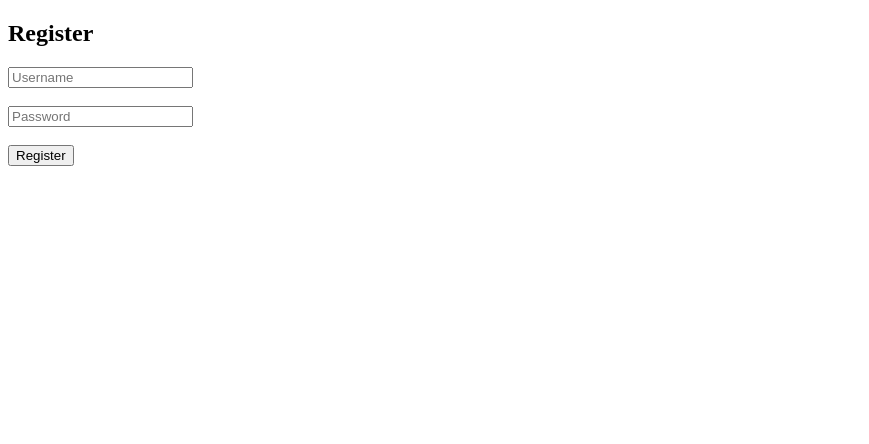
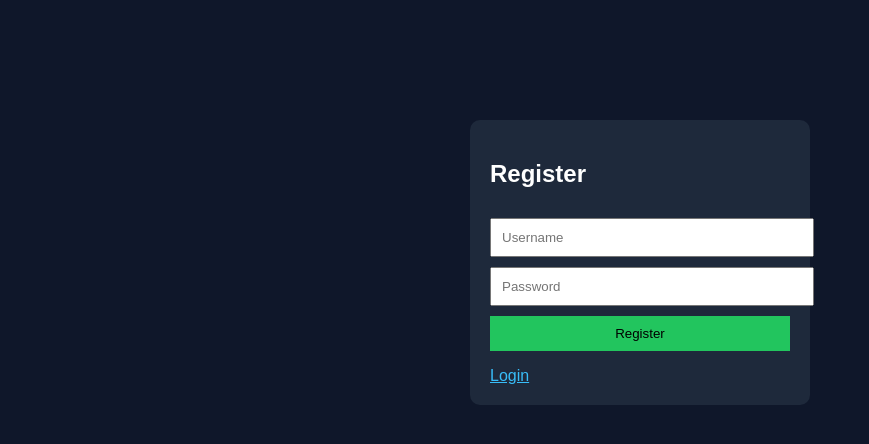
Before and after one commit to madhavkingrajar1161-droid/botzone-panel, a website: page public/register.html in a window 1280 px wide. Shown: the whole page, without its empty margins (0-869 px from the left). Drawn offline with Linux system fonts and the light colour scheme.

Commit message:
Update register.html

```diff
--- a/public/register.html
+++ b/public/register.html
@@ -1,40 +1,40 @@
 <!DOCTYPE html>
 <html>
 <head>
-  <title>Register - BotZone</title>
+<title>Register</title>
+<style>
+body{background:#0f172a;color:white;font-family:Arial}
+.card{width:300px;margin:120px auto;background:#1e293b;padding:20px;border-radius:10px}
+input,button{width:100%;padding:10px;margin-top:10px}
+button{background:#22c55e;border:none}
+</style>
 </head>
 <body>
-  <h2>Register</h2>
-
-  <form id="registerForm">
-    <input id="username" placeholder="Username" required><br><br>
-    <input id="password" type="password" placeholder="Password" required><br><br>
-    <button>Register</button>
-  </form>
-
-  <p id="msg"></p>
+<div class="card">
+<h2>Register</h2>
+<input id="username" placeholder="Username">
+<input id="password" type="password" placeholder="Password">
+<button onclick="register()">Register</button>
+<p id="msg"></p>
+<a href="login.html" style="color:#38bdf8">Login</a>
+</div>
 
 <script>
-document.getElementById("registerForm").addEventListener("submit", async (e)=>{
-  e.preventDefault();
+async function register(){
+  const username=document.getElementById("username").value;
+  const password=document.getElementById("password").value;
 
-  const username = document.getElementById("username").value;
-  const password = document.getElementById("password").value;
-
-  const res = await fetch("/register", {
+  const res=await fetch("/register",{
     method:"POST",
     headers:{"Content-Type":"application/json"},
     body:JSON.stringify({username,password})
   });
 
-  const text = await res.text();
+  const text=await res.text();
 
-  if(text === "Registered"){
-    window.location.href = "login.html";
-  } else {
-    document.getElementById("msg").innerText = text;
-  }
-});
+  if(text==="Registered") location.href="login.html";
+  else msg.innerText=text;
+}
 </script>
 </body>
 </html>
```
